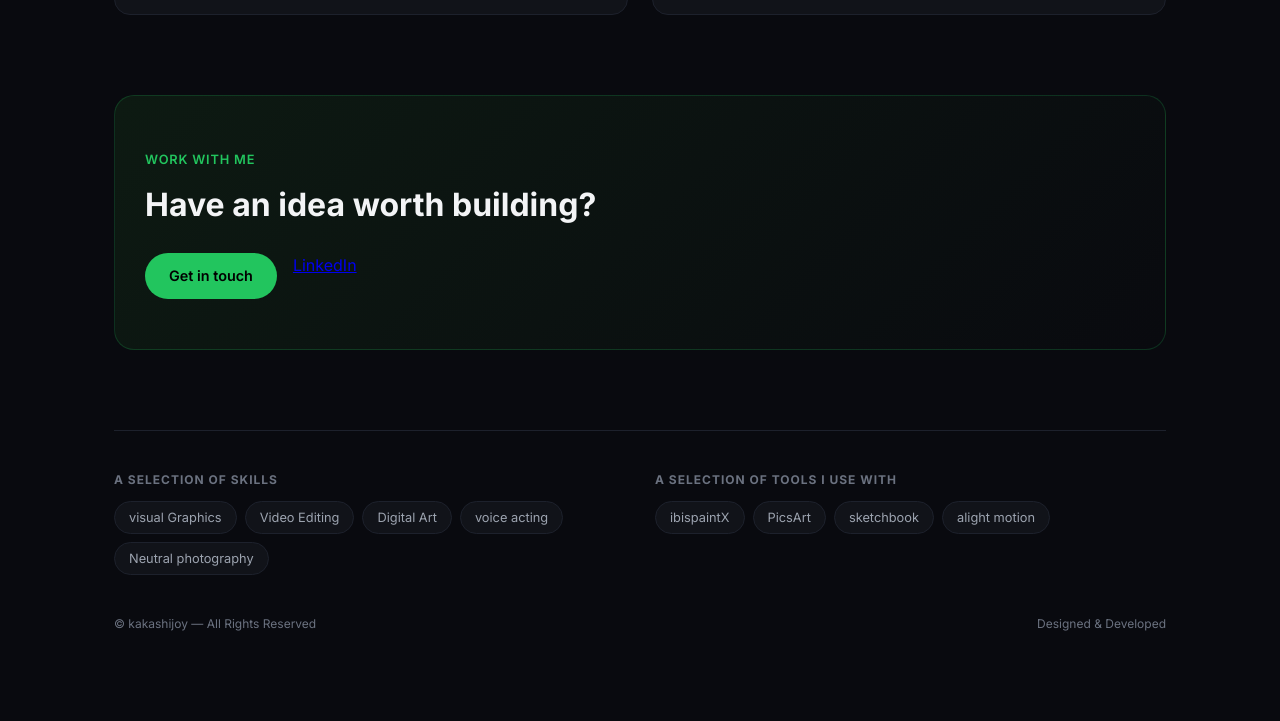
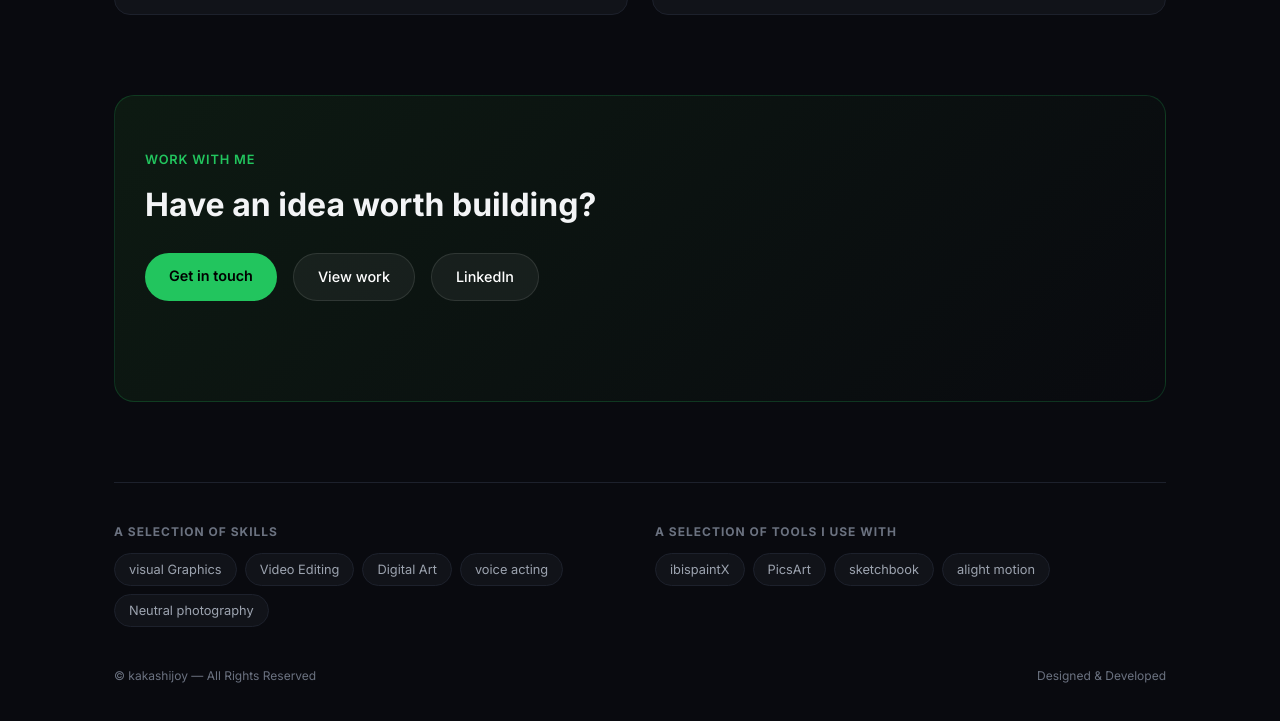
Before and after one commit to juwel9999/Kakashijoy, a plain HTML site: page index.html in a window 1280 px wide. Shown: the part 2223-2944 px from the top of the page. Before the commit the page ends 2916 px from the top, so only its background shows below. Drawn offline with Linux system fonts and the light colour scheme.

Commit message:
Update contact section with new buttons and links

```diff
--- a/index.html
+++ b/index.html
@@ -600,10 +600,13 @@
       <div class="cta-card">
         <span class="badge" style="margin-bottom: 12px;">Work With Me</span>
         <h2>Have an idea worth building?</h2>
-        <div class="btn-group" style="margin-bottom: 0;">
-          <a href="pubgmolla441@gmail.com" class="btn-primary">Get in touch</a>
-          <a href="#" class="Kakashijoy">LinkedIn</a>
-        </div>
+        <div class="btn-group">
+    <a href="mailto:pubgmolla441@gmail.com" class="btn-primary">Get in touch</a>
+    <a href="#works" class="btn-secondary">View work</a>
+    <a href="https://www.linkedin.com/in/YOUR-LINKEDIN-USERNAME" target="_blank" rel="noopener noreferrer" class="btn-secondary">LinkedIn</a>
+
+    </div>
+
       </div>
     </section>
 
```
